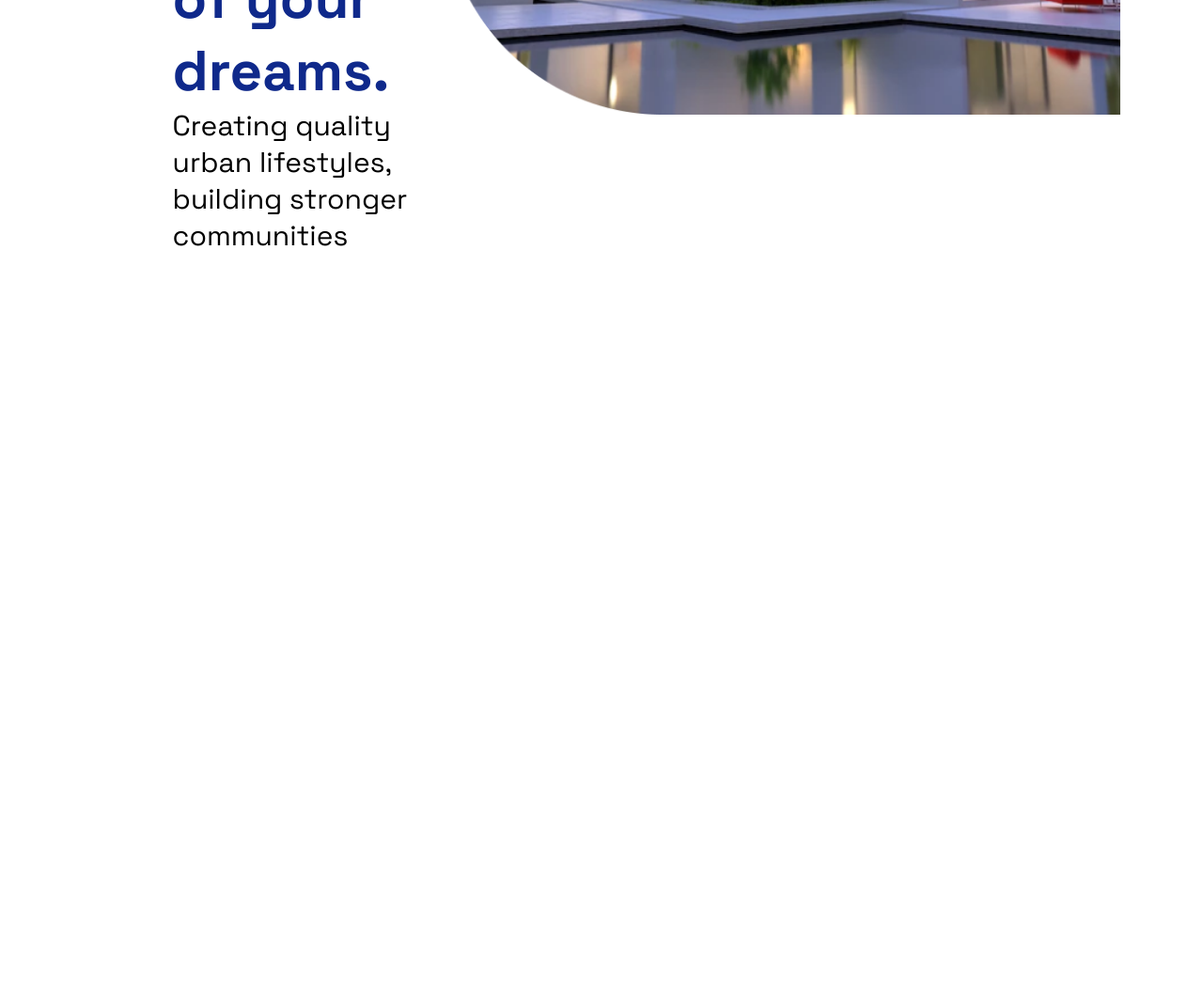
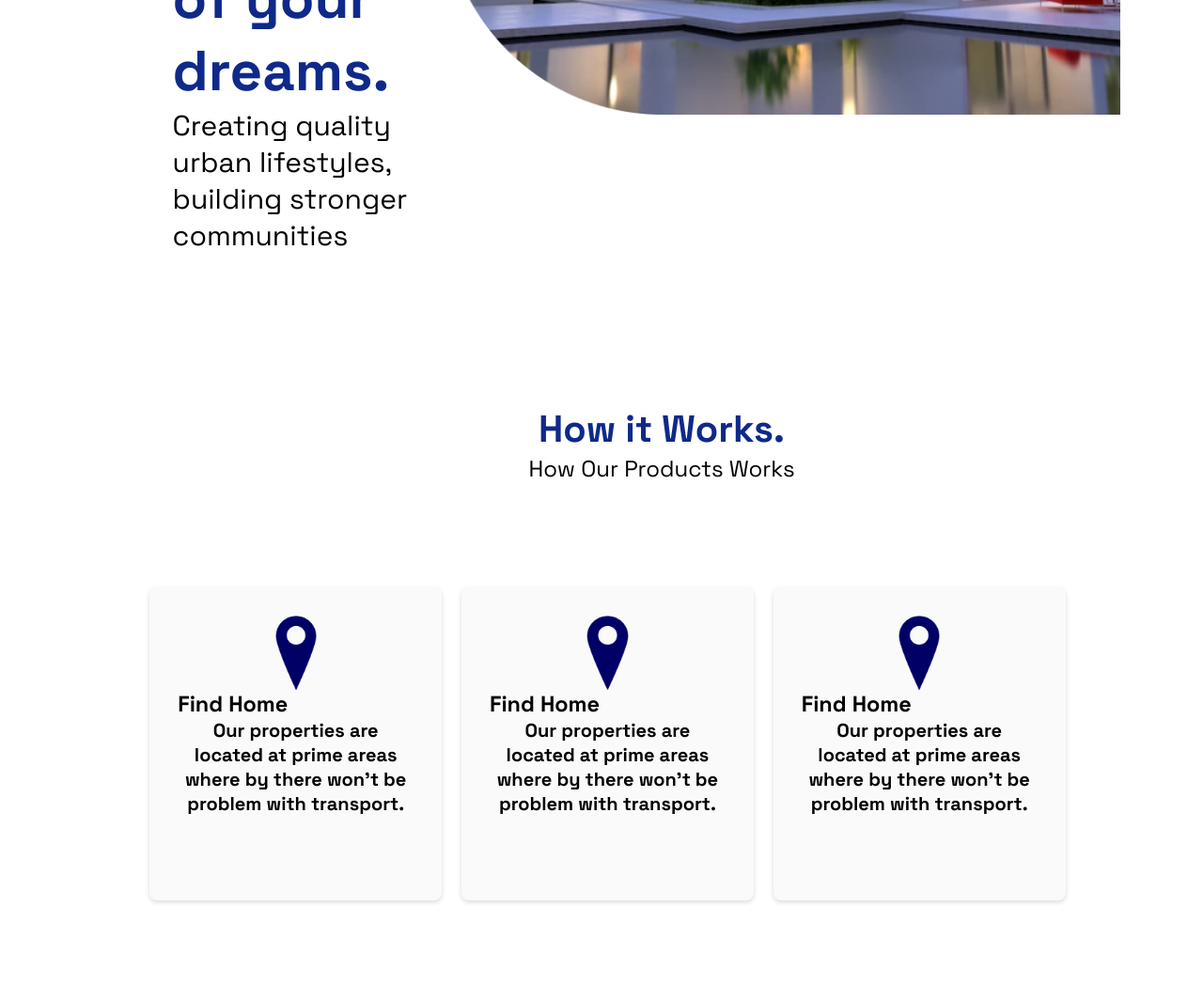
Before and after one commit to adamswonder/Vallie-s-Estate, a plain HTML site: page index.html in a window 1280 px wide. Shown: the part 533-1581 px from the top of the page at 94% size. Before the commit the page ends 833 px from the top, so only its background shows below. Drawn offline with Linux system fonts and the light colour scheme.

Commit message:
card sections trial

```diff
--- a/index.html
+++ b/index.html
@@ -46,7 +46,36 @@
             <img src="./assets/img/image 1.png" alt="first image">
         </div>
     </div>
-
+    <div class="container"> </div>
+    <div class="container1">
+        <header class="header">
+            <h1>How it Works.</h1>
+            <p>How Our Products Works</p>
+        </header>
+        <div class="content">
+            <div class="card card-main">
+                <img class="img" src="/assets/img/address mark.png" alt="Nature">
+                <h3>Find Home</h3>
+                <p>
+                    Our properties are located at prime areas where by there won't be problem with transport.
+                </p>
+            </div>
+            <div class="card card-main">
+                <img class="img" src="/assets/img/address mark.png" alt="Nature">
+                <h3>Find Home</h3>
+                <p>
+                    Our properties are located at prime areas where by there won't be problem with transport.
+                </p>
+            </div>
+            <div class="card card-main">
+                <img class="img" src="/assets/img/address mark.png" alt="Nature">
+                <h3>Find Home</h3>
+                <p>
+                    Our properties are located at prime areas where by there won't be problem with transport.
+                </p>
+            </div>
+        </div>
+    </div>
 </body>
 
 </html>
```
